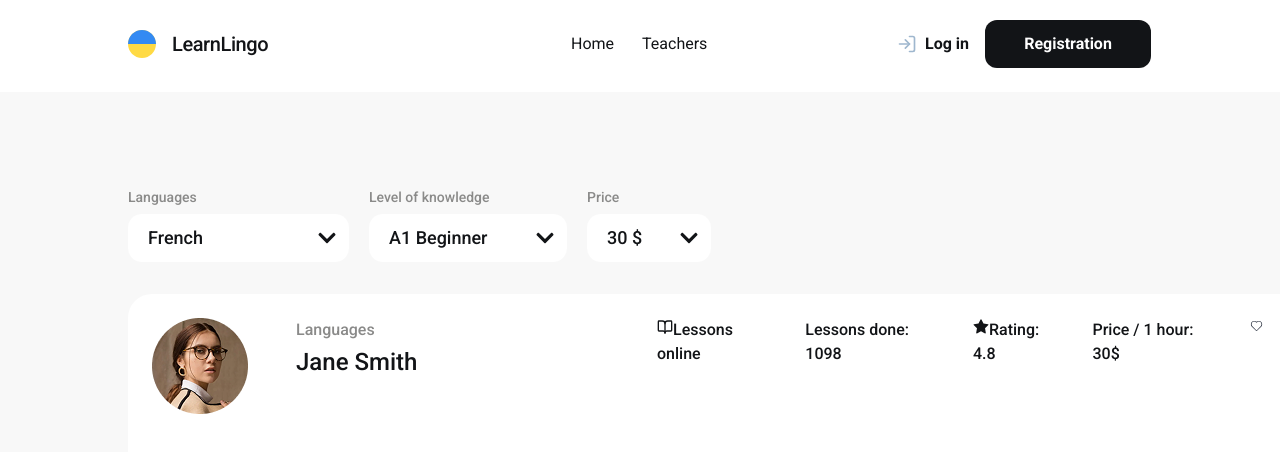
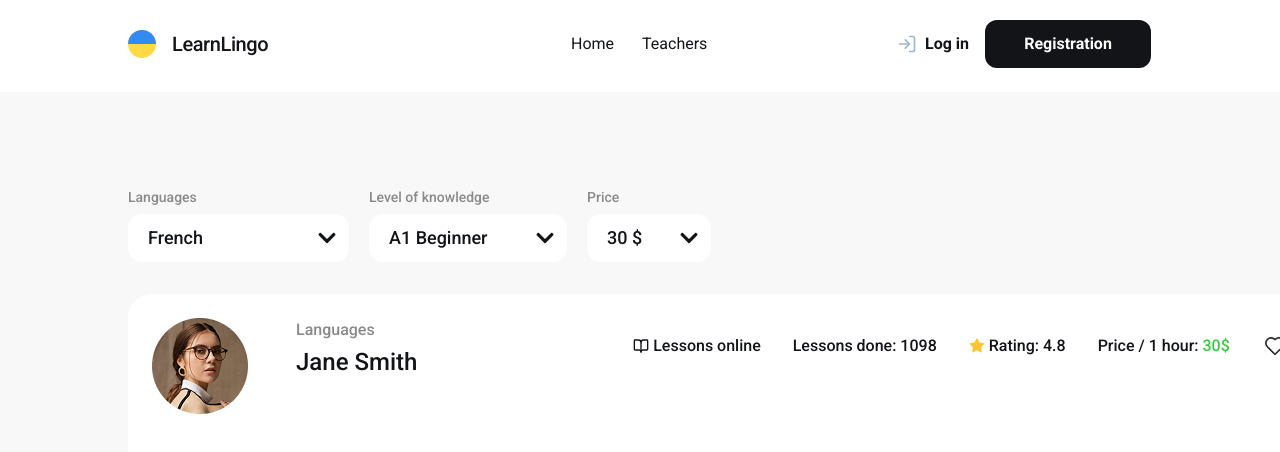
Before and after one commit to tanya-vasylovych/learn-lingo, a Next.js app: page /filter in a window 1280 px wide. Shown: the top 452 px of the page. Built offline with nearby package versions, Linux system fonts and the light colour scheme.

Commit message:
card icon

```diff
--- a/components/Cards/Cards.module.css
+++ b/components/Cards/Cards.module.css
@@ -17,20 +17,27 @@
   display: flex;
   flex-direction: row;
   justify-content: space-between;
+  align-items: center;
+  gap: 16px;
 }
 .details {
   width: 607px;
-  height: 24px;
   display: flex;
   flex-direction: row;
   gap: 32px;
+  align-items: center;
+  flex-wrap: nowrap;
+  justify-content: center;
 }
 .detail {
   font-family: var(--font-family);
   font-weight: 500;
   font-size: 16px;
-  line-height: 150%;
+  line-height: 24px;
   color: #121417;
+  display: flex;
+  white-space: nowrap;
+  align-items: center;
 }
 .text {
   font-family: var(--font-family);
@@ -47,3 +54,31 @@
   color: #121417;
   margin-top: 8px;
 }
+.icon {
+  width: 16px;
+  height: 16px;
+  margin-right: 4px;
+}
+.iconStar {
+  width: 16px;
+  height: 16px;
+  fill: #ffc531;
+  margin-right: 4px;
+}
+.price {
+  color: #38cd3e;
+  margin-left: 4px;
+}
+.iconHeart {
+  stroke-width: 0.5px;
+  stroke: #121417;
+  width: 26px;
+  height: 26px;
+  flex-shrink: 0;
+}
+.iconHeart:hover,
+.iconHeart:active {
+  fill: #f4c550;
+  stroke-width: 1px;
+  stroke: #f4c550;
+}
--- a/components/Cards/Cards.tsx
+++ b/components/Cards/Cards.tsx
@@ -25,16 +25,20 @@ const Cards = () => {
             <div>
               <ul className={css.details}>
                 <li className={css.detail}>
-                  <LuBookOpen />
+                  <LuBookOpen className={css.icon} />
                   Lessons online
                 </li>
                 <li className={css.detail}>Lessons done: 1098</li>
                 <li className={css.detail}>
-                  <GoStarFill />
+                  <GoStarFill className={css.iconStar} />
                   Rating: 4.8
                 </li>
-                <li className={css.detail}>Price / 1 hour: 30$</li>
-                <CiHeart />
+                <li className={css.detail}>
+                  Price / 1 hour: <span className={css.price}>30$</span>
+                </li>
+                <li className={css.detail}>
+                  <CiHeart className={css.iconHeart} />
+                </li>
               </ul>
             </div>
           </div>
--- a/components/Header/Header.tsx
+++ b/components/Header/Header.tsx
@@ -36,7 +36,6 @@ const Header = () => {
             <FiLogIn
               className={css.loginIcon}
               onClick={() => setIsLoginOpen(true)}
-              style={{ cursor: "pointer" }}
               role="button"
               tabIndex={0}
               onKeyDown={(e) => {
```
